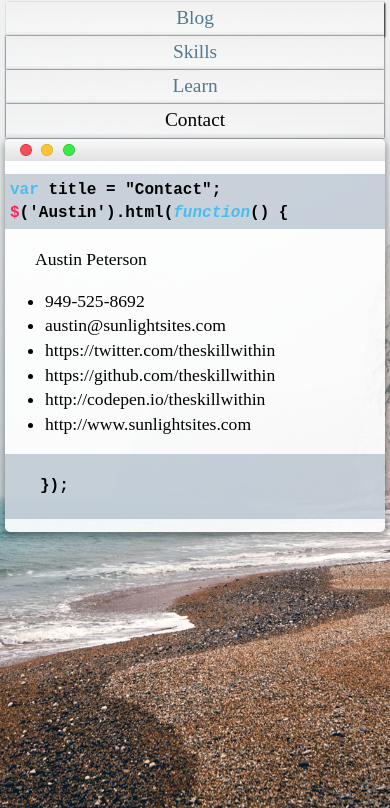
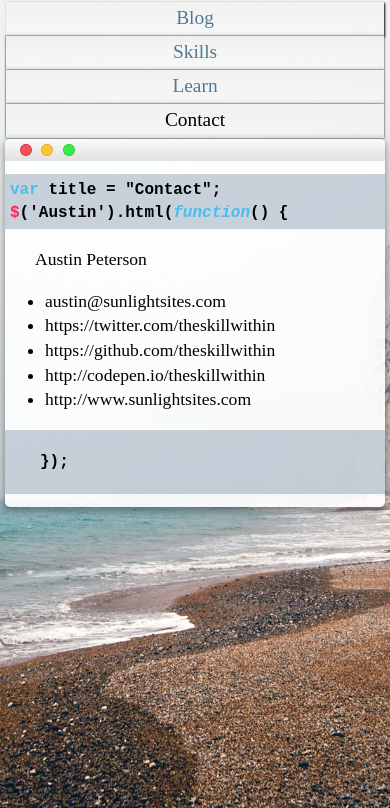
Before and after one commit to theskillwithin/austinpeterson, a plain HTML site: page contact.html in a window 390 px wide. Shown: the part 36-844 px from the top of the page. Drawn offline with Linux system fonts and the light colour scheme.

Commit message:
remove phone numbrer

```diff
--- a/contact.html
+++ b/contact.html
@@ -65,7 +65,6 @@
 <p>Austin Peterson</p>
 
 <ul>
-<li>949-525-8692</li>
 <li>austin@sunlightsites.com</li>
 <li>https://twitter.com/theskillwithin</li>
 <li>https://github.com/theskillwithin</li>
--- a/global.sass
+++ b/global.sass
@@ -1,4 +1,6 @@
 @import 'assets/bourbon/bourbon'
+
+
 $vvar: #48beef
 $dollar: #f92659
 $colon: #F86F11
```
Also changed, not shown: assets/Austin.jpg, 3 other files.
